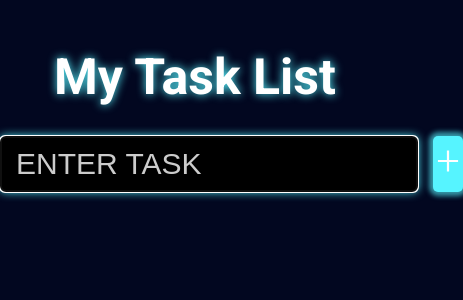
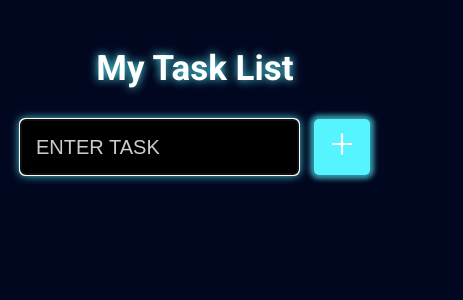
Before and after one commit to Dienthoaigiakho-vn/frontend-training, a React (Vite) app in the folder projects/reactjs-trainning/: page / in a window 390 px wide. Shown: the top 300 px of the page, 463 px wide, since content can reach past the window. Built offline with nearby package versions, Linux system fonts and the light colour scheme.

Commit message:
WIP drag and drop todo

```diff
--- a/projects/reactjs-trainning/package.json
+++ b/projects/reactjs-trainning/package.json
@@ -10,6 +10,7 @@
     "preview": "vite preview"
   },
   "dependencies": {
+    "@thaddeusjiang/react-sortable-list": "^0.1.1",
     "react": "^18.2.0",
     "react-dom": "^18.2.0",
     "react-icons": "^4.8.0"
--- a/projects/reactjs-trainning/src/components/Button/index.css
+++ b/projects/reactjs-trainning/src/components/Button/index.css
@@ -1,6 +1,8 @@
 button{
   height: 56px;
   width: 56px;
+  align-items: center;
+
 
   font-size: 30px;
   color: #ffff;
@@ -9,16 +11,33 @@
 }
 
 .btn-primary{
+  flex-shrink: 0;
+
   background-color: var(--primary-color);
   box-shadow:0 0 5px 4px #56f4ff9e ;
 }
 
 .btn-secondary{
+  flex-shrink: 0;
+
+
   background-color: var(--secondary-color);
   box-shadow:0 0 5px 4px #8d3f3f ;
 }
 
 .btn-third{
+  flex-shrink: 0;
+
+
   background-color: var(--third-color);
   box-shadow:0 0 5px 4px #365c47 ;
 }
+@media screen and (max-width: 800px) {
+
+}
+@media screen and (max-width: 360px) {
+  button{
+    height: 40px;
+    width: 40px;
+  }
+}
--- a/projects/reactjs-trainning/src/components/CheckBox/index.css
+++ b/projects/reactjs-trainning/src/components/CheckBox/index.css
@@ -1,4 +1,6 @@
 .input-checkbox{
+  flex-shrink: 0;
+
   height: 30px;
   width: 30px;
 
@@ -6,3 +8,12 @@
   border-radius: 5px;
 
 }
+
+@media screen and (max-width: 800px) {
+
+}
+@media screen and (max-width: 360px) {
+  .input-checkbox{
+    height: 20px;
+  }
+}
--- a/projects/reactjs-trainning/src/components/Input/index.css
+++ b/projects/reactjs-trainning/src/components/Input/index.css
@@ -1,7 +1,9 @@
-.input-text{
+.input-text {
   padding: 12px 15px;
   height: 56px;
+  width: 0;
   flex-grow: 1;
+  flex-shrink: 1;
 
   background-color: #000000;
   color: #ffff;
@@ -12,8 +14,22 @@
   font-size: 30px;
 }
 
-input::placeholder{
+input::placeholder {
   color: #ccc;
 
   font-family: inherit;
 }
+
+
+@media screen and (max-width: 800px) {
+  .input-text {
+
+    font-size: 20px;
+  }
+}
+
+@media screen and (max-width: 360px) {
+  .input-text {
+    height: 40px;
+  }
+}
--- a/projects/reactjs-trainning/src/components/Title/index.css
+++ b/projects/reactjs-trainning/src/components/Title/index.css
@@ -5,3 +5,16 @@
   text-align: center;
   text-shadow: 0 0 10px var(--primary-color);
 }
+
+@media screen and (max-width: 800px) {
+  h1{
+    font-size: 35px;
+
+  }
+
+}
+@media screen and (max-width: 360px) {
+  h1{
+    font-size: 25px;
+  }
+}
--- a/projects/reactjs-trainning/src/components/TodoList/TodoItem/index.css
+++ b/projects/reactjs-trainning/src/components/TodoList/TodoItem/index.css
@@ -1,7 +1,8 @@
 
 .todo-item{
   display: flex;
-  gap: 10px;
+  gap: 20px;
+
 
   padding: 0 30px;
 
@@ -10,6 +11,10 @@
 .text-job{
   flex-grow: 1;
   font-size: 30px;
+
+  overflow: hidden;
+  text-overflow:ellipsis;
+  white-space: nowrap;
 }
 .text-job.is-done{
   text-decoration: line-through;
@@ -18,4 +23,16 @@
   display: flex;
   gap: 10px;
   width: 100%;
+
 }
+
+@media screen and (max-width: 800px) {
+  .text-job{
+    font-size: 20px;
+  }
+}
+@media screen and (max-width: 360px) {
+  .text-job{
+    font-size: 15px;
+  }
+}
--- a/projects/reactjs-trainning/src/global.css
+++ b/projects/reactjs-trainning/src/global.css
@@ -16,3 +16,15 @@
 
   font-family: 'Roboto', sans-serif;
 }
+
+@media screen and (max-width: 800px) {
+  html{
+    margin: 0 20px;
+  }
+
+}
+@media screen and (max-width: 360px) {
+  html{
+    margin: 0 10px;
+  }
+}
```
Also changed, not shown: projects/reactjs-trainning/src/components/TodoForm/index.css (line endings or trailing spaces), 1 other file (tests, documents, lock files or other folders).
